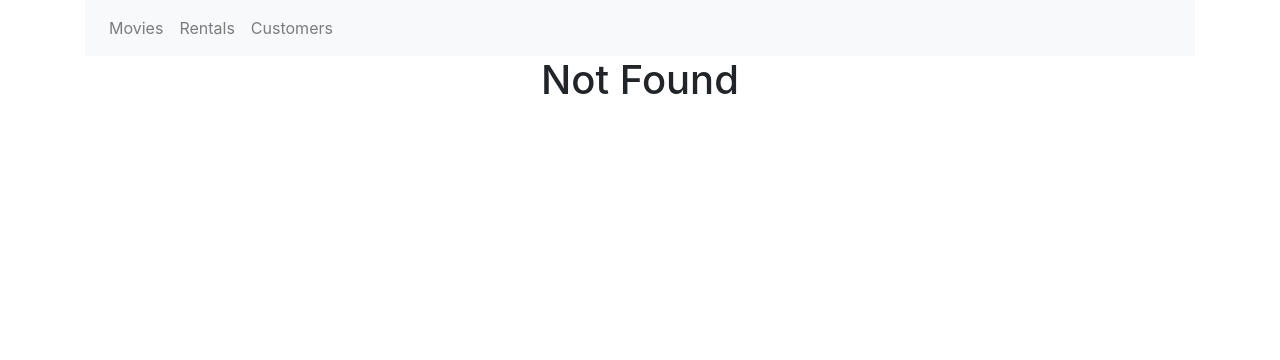
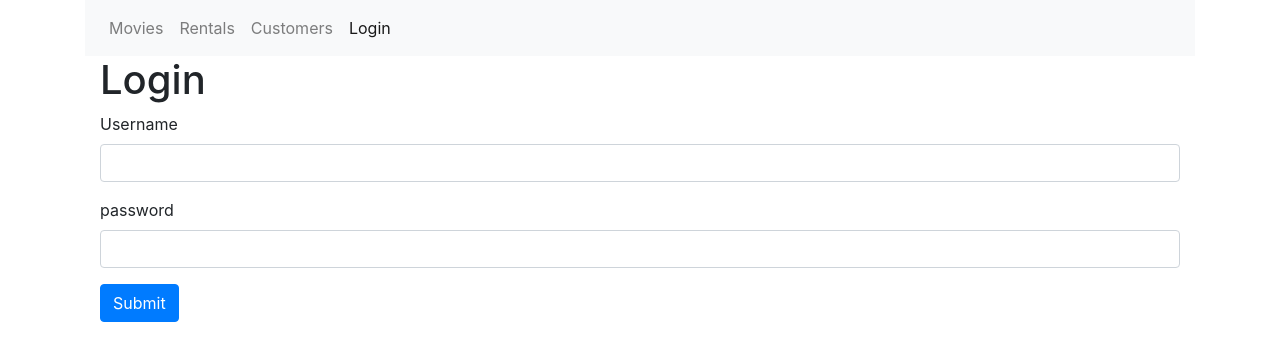
Before and after one commit to Mnabawy/cmsr, a React (Create React App) app: page /login in a window 1280 px wide. Before the commit this address led to /not-found. Shown: the top 360 px of the page. Built offline with nearby package versions, Linux system fonts and the light colour scheme.

Commit message:
login form added

```diff
--- a/src/App.css
+++ b/src/App.css
@@ -1,7 +1,3 @@
-.App {
-  text-align: center;
-}
-
 .App-logo {
   height: 40vmin;
   pointer-events: none;
--- a/src/App.js
+++ b/src/App.js
@@ -1,4 +1,3 @@
-import "./App.css";
 import {
   Switch,
   Route,
@@ -12,6 +11,7 @@
 import NavBar from "./components/navBar";
 import NotFound from "./components/notFound";
 import MovieForm from "./components/movieForm";
+import LoginForm from "./components/loginForm";
 
 function App() {
   return (
@@ -24,6 +24,7 @@
             <Route path="/movies"  component={Movies} />
             <Route path="/customers" component={Customers} />
             <Route path="/rentals" component={Rentals} />
+            <Route path="/login" component={LoginForm} />
             <Route path="/not-found" component={NotFound} />
             <Route path="/" exact component={Movies} />
             <Redirect to="/not-found" />
--- /dev/null
+++ b/src/components/common/inputField.jsx
@@ -0,0 +1,16 @@
+const InputField = (props) => {
+  return (
+    <div className="form-group">
+      <label htmlFor={props.name}>{props.label}</label>
+      <input
+        value={props.value}
+        onChange={props.onChange}
+        name={props.name}
+        type={props.type}
+        className="form-control"
+      />
+    </div>
+  );
+};
+
+export default InputField;
--- a/src/components/loginForm.jsx
+++ b/src/components/loginForm.jsx
@@ -1,8 +1,57 @@
 import React from "react";
+import InputField from "./common/inputField";
 
 class LoginForm extends React.Component {
+  state = {
+    account: {
+      username: "",
+      password: "",
+    },
+  };
+
+  handleSubmit = e => {
+    e.preventDefault();
+
+    // call the server
+    console.log("submitted");
+  };
+
+  handleChange = e => {
+    const account = this.state.account;
+    account[e.target.name] = e.target.value;
+
+    this.setState({
+      account,
+    });
+  };
+
   render() {
-    return <div>Login</div>;
+    return (
+      <div className="container">
+        <h1>Login</h1>
+        <form onSubmit={this.handleSubmit}>
+          <InputField
+            label="Username"
+            name="username"
+            type="text"
+            className="form-control"
+            value={this.state.account.username}
+            onChange={this.handleChange}
+          />
+          <InputField
+            label="password"
+            name="password"
+            type="text"
+            className="form-control"
+            value={this.state.account.password}
+            onChange={this.handleChange}
+          />
+          <button type="submit" className="btn btn-primary">
+            Submit
+          </button>
+        </form>
+      </div>
+    );
   }
 }
 
--- a/src/components/movies.jsx
+++ b/src/components/movies.jsx
@@ -94,8 +94,6 @@
             sortColumn={sortColumn}
             movies={movies}
             onSort={this.handleSort}
-            // onLike={this.handleLike}
-            // onDelete={this.handleDelete}
           />
           <Pagination
             itemsCount={filtered.length}
--- a/src/components/navBar.jsx
+++ b/src/components/navBar.jsx
@@ -32,6 +32,11 @@
                 Customers
               </NavLink>
             </li>
+            <li className="nav-item">
+              <NavLink className="nav-link" to="/login">
+                Login
+              </NavLink>
+            </li>
           </ul>
         </div>
       </nav>
```
